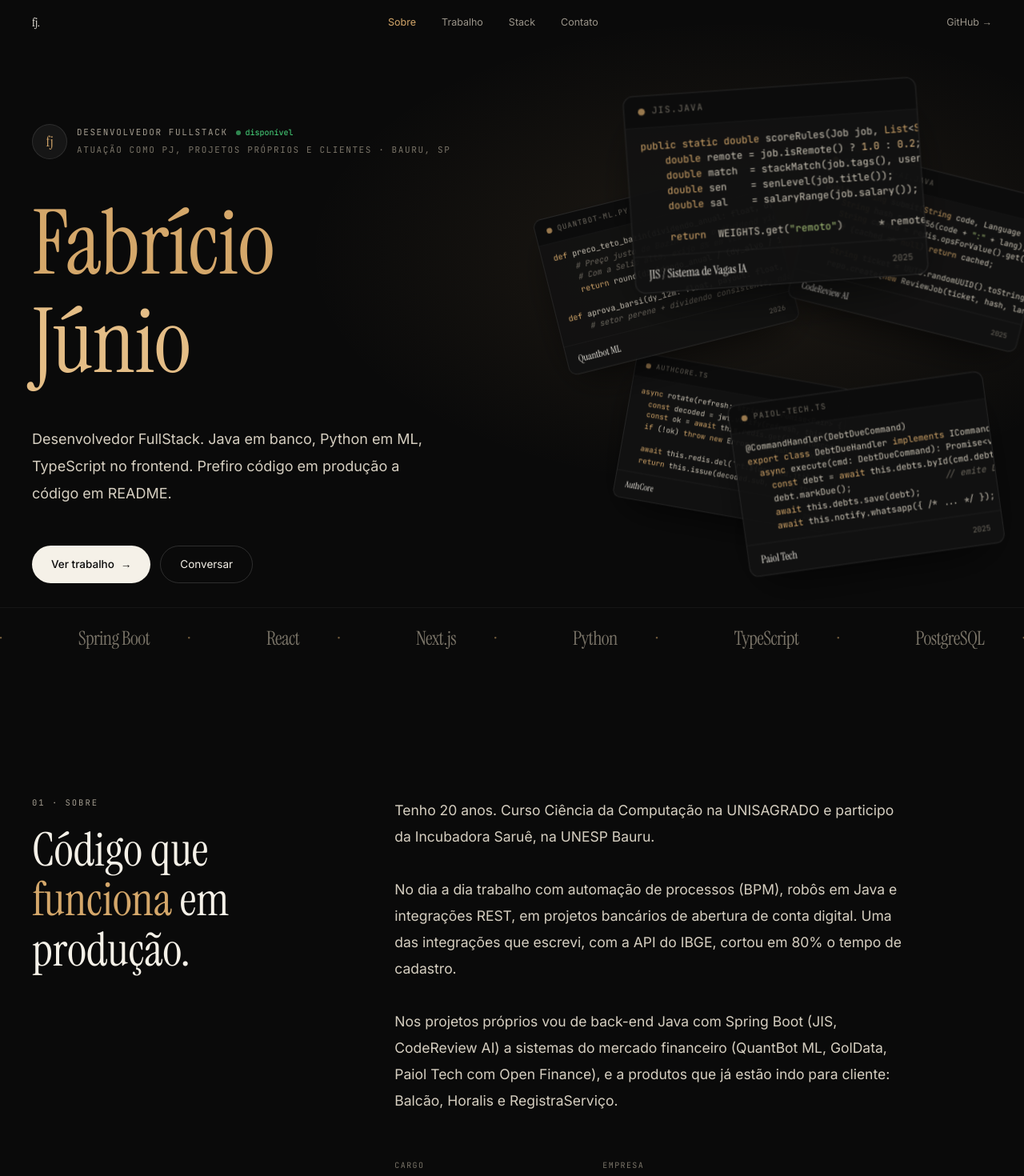
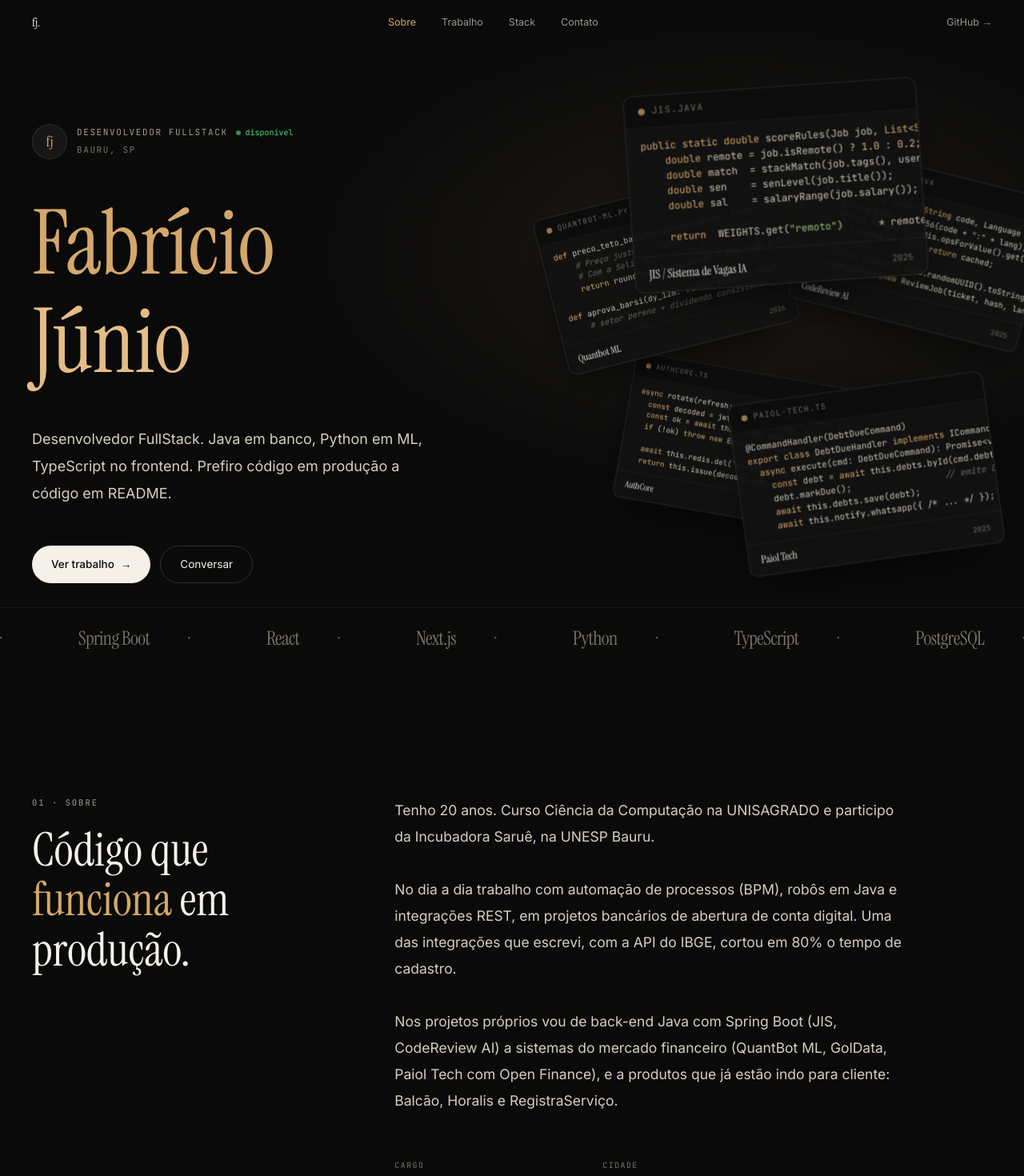
Before and after one commit to fabriciojunio/portfolio, a React (Vite) app: page /projetos/balcao.ts in a window 1280 px wide. Shown: the top 1470 px of the page at 80% size. Built offline with nearby package versions, Linux system fonts and the light colour scheme.

Commit message:
refactor(site): mostra só a cidade na identificação do topo
A linha embaixo do cargo repetia a forma de contratação, que não diz
nada para quem está lendo. Fica só a cidade, e o campo empresa sai do
SOBRE junto com o bloco correspondente na seção sobre.

```diff
--- a/src/site/About.tsx
+++ b/src/site/About.tsx
@@ -28,7 +28,6 @@ export default function About() {
 
           <m.div variants={fadeUp} className="pt-6 grid grid-cols-2 gap-x-10 gap-y-5 max-w-[480px]">
             <Info k="Cargo"    v={SOBRE.cargo} />
-            <Info k="Empresa"  v={SOBRE.empresa} />
             <Info k="Cidade"   v={SOBRE.cidade} />
             <Info k="Formação" v="Ciência da Computação, UNISAGRADO" />
           </m.div>
--- a/src/site/Hero.tsx
+++ b/src/site/Hero.tsx
@@ -41,7 +41,7 @@ export default function Hero({ onScrollTo }: Props) {
                 </span>
               </div>
               <div className="text-[#7a7468] mt-1">
-                {SOBRE.empresa} · {SOBRE.cidade}
+                {SOBRE.cidade}
               </div>
             </div>
           </m.div>
--- a/src/site/data.ts
+++ b/src/site/data.ts
@@ -601,7 +601,6 @@ export const PROJECTS: SiteProject[] = WORK_ORDER.map(
 export const SOBRE = {
   nome: "Fabrício Júnio",
   cargo: "Desenvolvedor FullStack",
-  empresa: "Atuação como PJ, projetos próprios e clientes",
   cidade: "Bauru, SP",
   bio: "Desenvolvedor FullStack. Java em banco, Python em ML, TypeScript no frontend. Prefiro código em produção a código em README.",
   longBio: [
```
Also changed, not shown: 1 other file (tests, documents, lock files or other folders).
